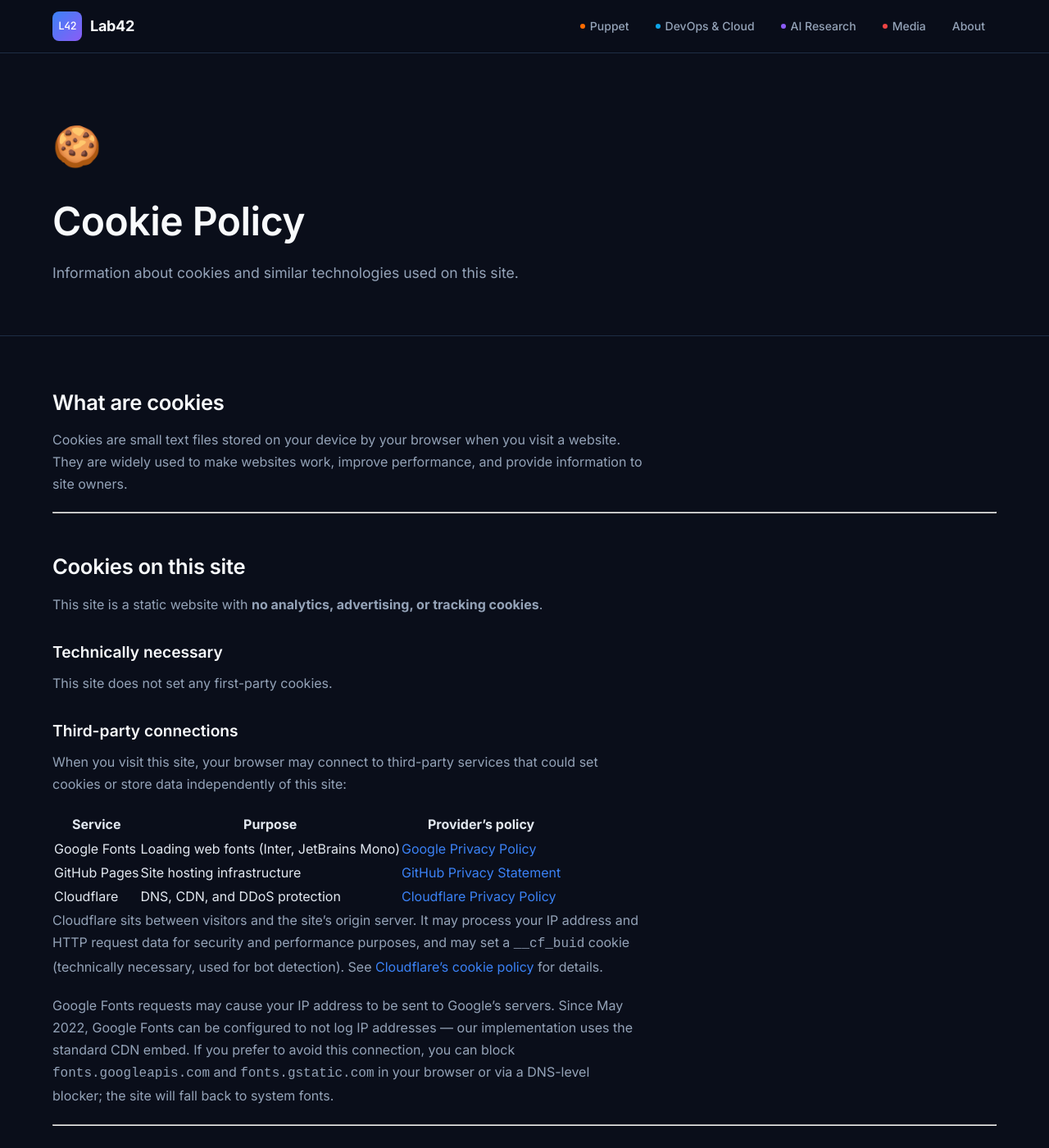
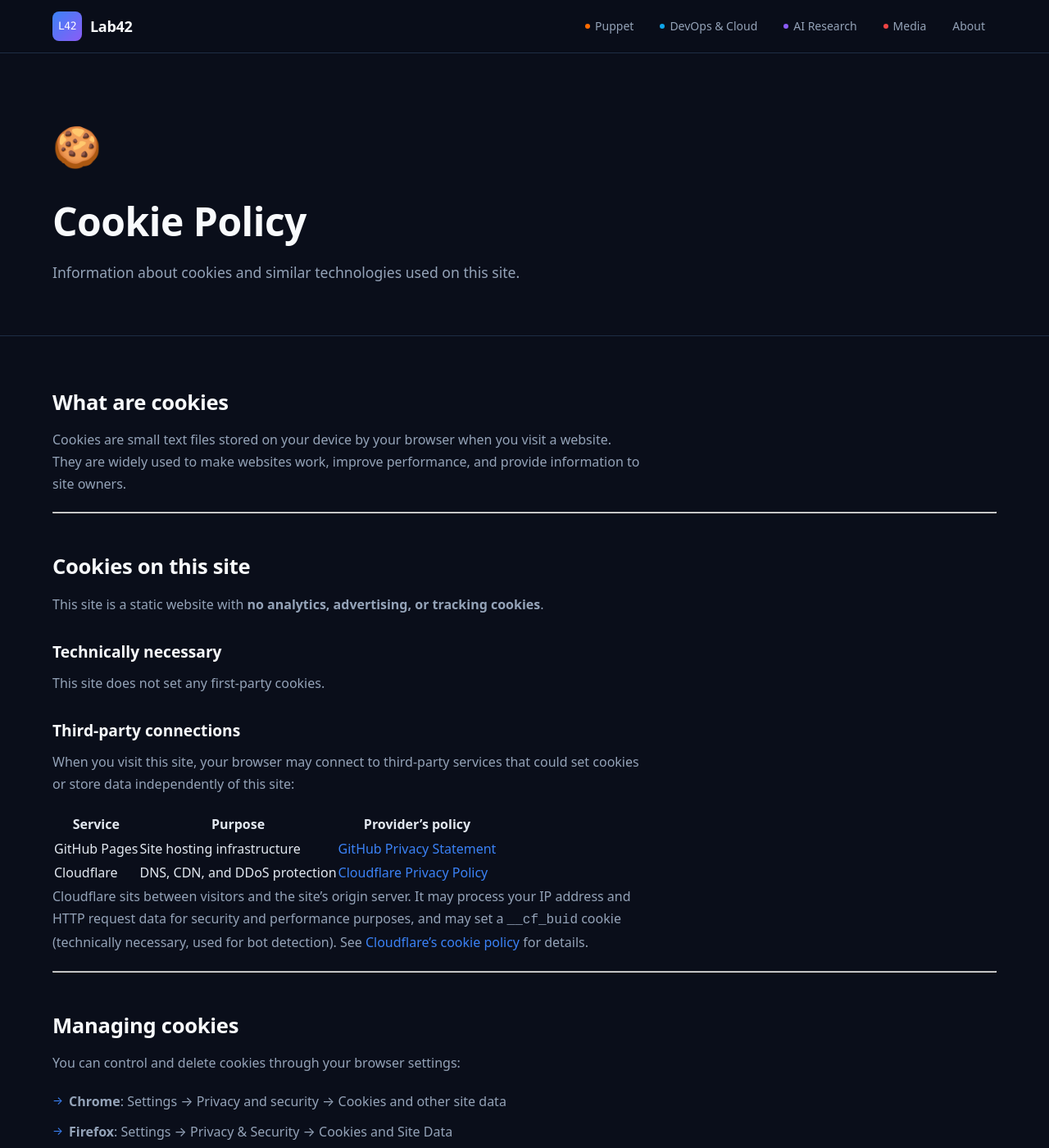
Before and after one commit to alvagante/www.lab42.it, a Jekyll site: the page built from cookies.md, in a window 1280 px wide and 1400 px high. Shown: the whole window at 82% size. Built offline with Jekyll 4.4.1, drawn with Linux system fonts in a browser that asks for light colours.

Commit message:
Remove Google Fonts dependency, use system font stack

```diff
--- a/_layouts/default.html
+++ b/_layouts/default.html
@@ -7,9 +7,6 @@
   <meta name="description" content="{% if page.description %}{{ page.description }}{% else %}{{ site.description }}{% endif %}">
   {% seo %}
   <link rel="stylesheet" href="{{ '/assets/css/main.css' | relative_url }}">
-  <link rel="preconnect" href="https://fonts.googleapis.com">
-  <link rel="preconnect" href="https://fonts.gstatic.com" crossorigin>
-  <link href="https://fonts.googleapis.com/css2?family=Inter:wght@300;400;500;600;700&family=JetBrains+Mono:wght@400;500&display=swap" rel="stylesheet">
 </head>
 <body class="{% if page.unit %}unit-{{ page.unit }}{% endif %}">
 
--- a/assets/css/main.css
+++ b/assets/css/main.css
@@ -30,8 +30,8 @@
 
   --color-accent: #3b82f6;
 
-  --font-sans: 'Inter', system-ui, -apple-system, sans-serif;
-  --font-mono: 'JetBrains Mono', 'Fira Code', monospace;
+  --font-sans: system-ui, -apple-system, BlinkMacSystemFont, 'Segoe UI', sans-serif;
+  --font-mono: 'Fira Code', 'Cascadia Code', 'Consolas', 'Monaco', monospace;
 
   --radius: 8px;
   --radius-lg: 16px;
--- a/cookies.md
+++ b/cookies.md
@@ -27,13 +27,10 @@ When you visit this site, your browser may connect to third-party services that
 
 | Service | Purpose | Provider's policy |
 |---------|---------|-------------------|
-| Google Fonts | Loading web fonts (Inter, JetBrains Mono) | [Google Privacy Policy](https://policies.google.com/privacy) |
 | GitHub Pages | Site hosting infrastructure | [GitHub Privacy Statement](https://docs.github.com/en/site-policy/privacy-policies/github-privacy-statement) |
 | Cloudflare | DNS, CDN, and DDoS protection | [Cloudflare Privacy Policy](https://www.cloudflare.com/privacypolicy/) |
 
 Cloudflare sits between visitors and the site's origin server. It may process your IP address and HTTP request data for security and performance purposes, and may set a `__cf_buid` cookie (technically necessary, used for bot detection). See [Cloudflare's cookie policy](https://www.cloudflare.com/cookie-policy/) for details.
-
-Google Fonts requests may cause your IP address to be sent to Google's servers. Since May 2022, Google Fonts can be configured to not log IP addresses — our implementation uses the standard CDN embed. If you prefer to avoid this connection, you can block `fonts.googleapis.com` and `fonts.gstatic.com` in your browser or via a DNS-level blocker; the site will fall back to system fonts.
 
 ---
 
```
Also changed, not shown: privacy.md (+0 -2 lines).
